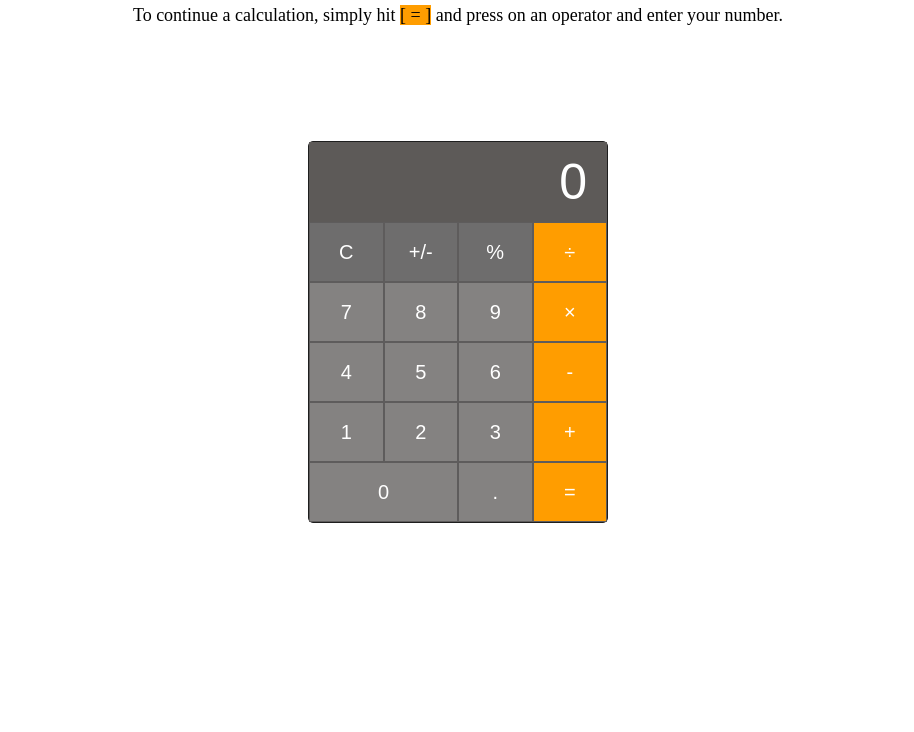
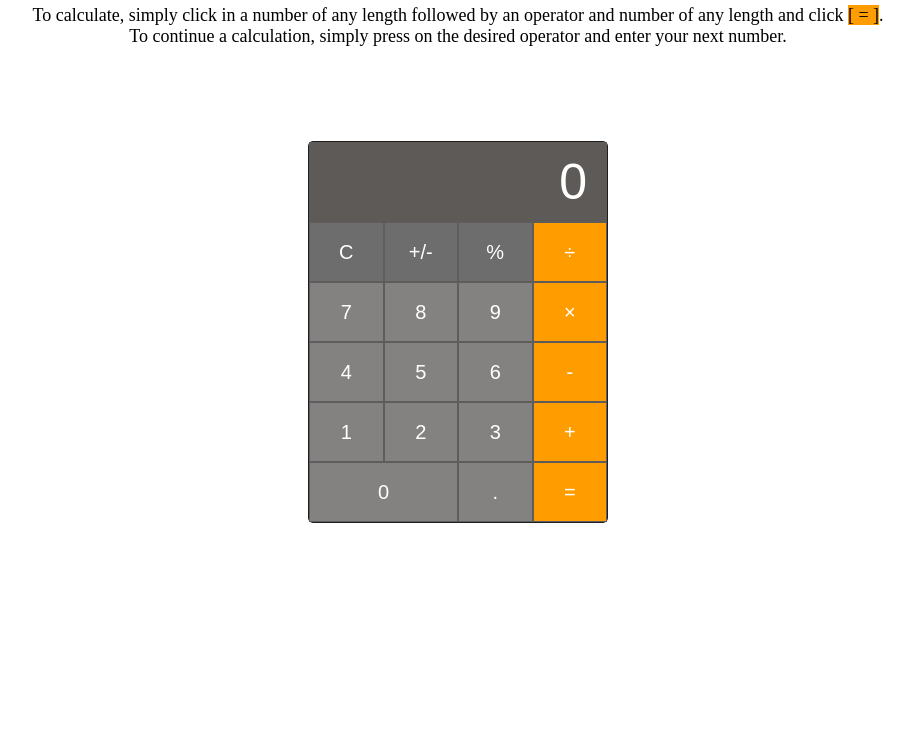
Before and after one commit to androcat/js-responsive-calculator, a plain HTML site: page index.html in a window 1280 px wide. Shown: the part 68-800 px from the top of the page, without its empty margins (182-1096 px from the left). Drawn offline with Linux system fonts and the light colour scheme.

Commit message:
Updates the instructions

```diff
--- a/index.html
+++ b/index.html
@@ -14,8 +14,12 @@
     <h2>Instructions</h2>
     <ul>
       <li>
-        To continue a calculation, simply hit <span>[ = ]</span> and press on an
-        operator and enter your number.
+        To calculate, simply click in a number of any length followed by an
+        operator and number of any length and click <span>[ = ]</span>.
+      </li>
+      <li>
+        To continue a calculation, simply press on the desired operator and
+        enter your next number.
       </li>
     </ul>
 
```
